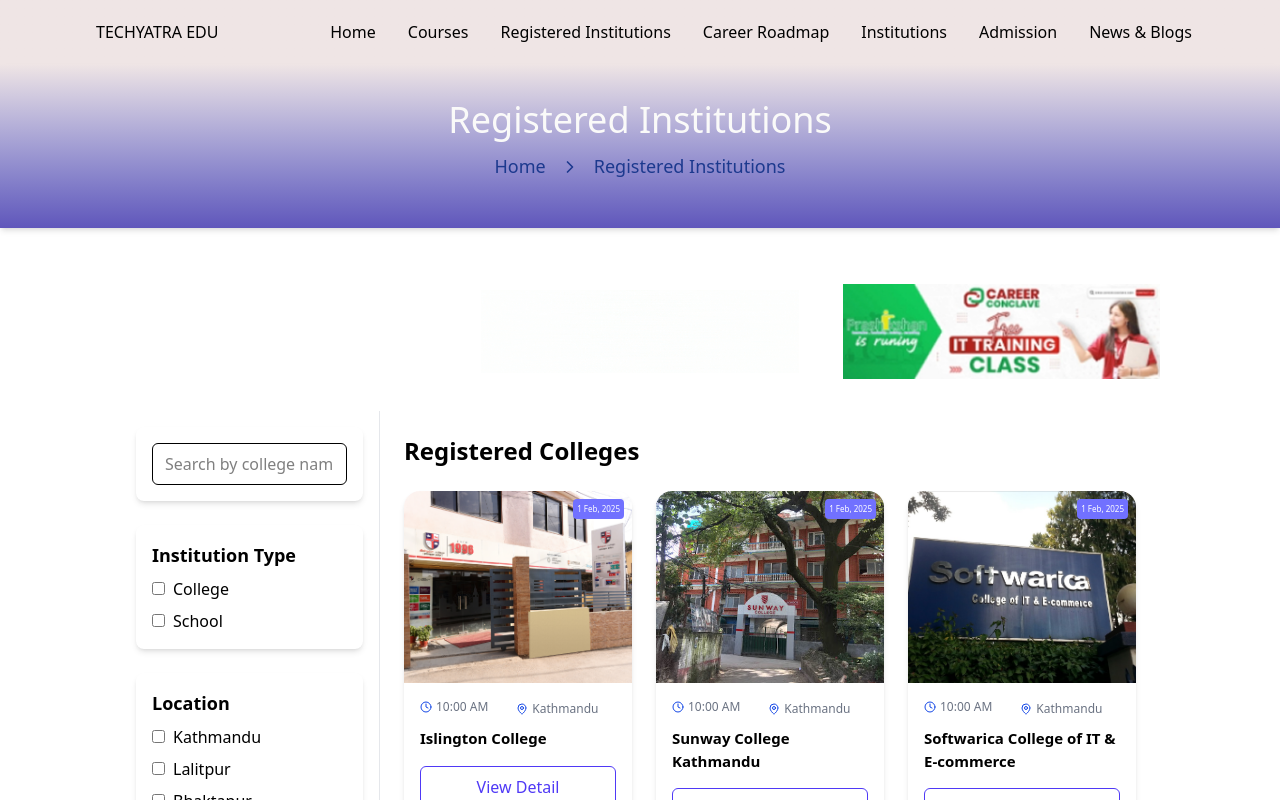
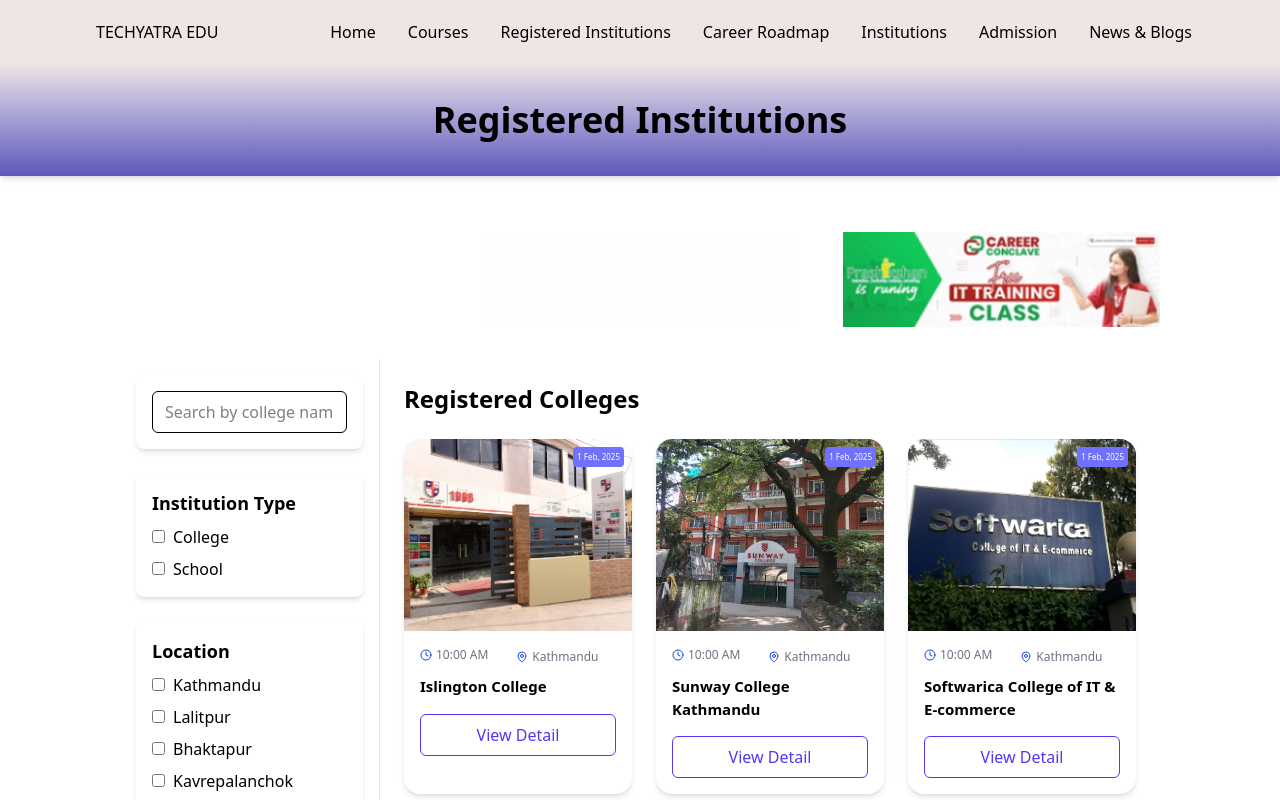
Before and after one commit to techyatra123/techyatraedu, a Next.js app: page /RegisteredInstitutions in a window 1280 px wide. Shown: the top 800 px of the page. Built offline with nearby package versions, Linux system fonts and the light colour scheme.

Commit message:
removed home >  registered

```diff
--- a/src/components/subpageComponents/registered.institutions.tsx
+++ b/src/components/subpageComponents/registered.institutions.tsx
@@ -1,24 +1,11 @@
-import Link from "next/link";
-import { ChevronRight } from "lucide-react";
 
 export default function InstitutionsHeader() {
   return (
     <div className="bg-gradient-to-b from-[#efe5e5] to-[#6056bb] shadow-md p-6 md:p-9 mb-6 flex flex-col items-center justify-center">
-      <h3 className="font-normal text-2xl md:text-4xl text-stone-50 text-center">
+      <h3 className="font-semibold text-2xl md:text-4xl text-black  text-center">
         Registered Institutions
       </h3>
-      <div className="text-sm md:text-lg p-2 md:p-3 flex flex-wrap items-center justify-center gap-2 md:gap-3 text-blue-900">
-        <Link href="/" className="hover:text-shadow-lg">
-          Home
-        </Link>
-        <ChevronRight className="h-4 md:h-5 relative top-[1px]" />
-        <span>
-          {" "}
-          <Link href="/RegisteredInstitutions" className="hover:text-shadow-lg">
-            Registered Institutions
-          </Link>
-        </span>
-      </div>
+
     </div>
   );
 }
```
